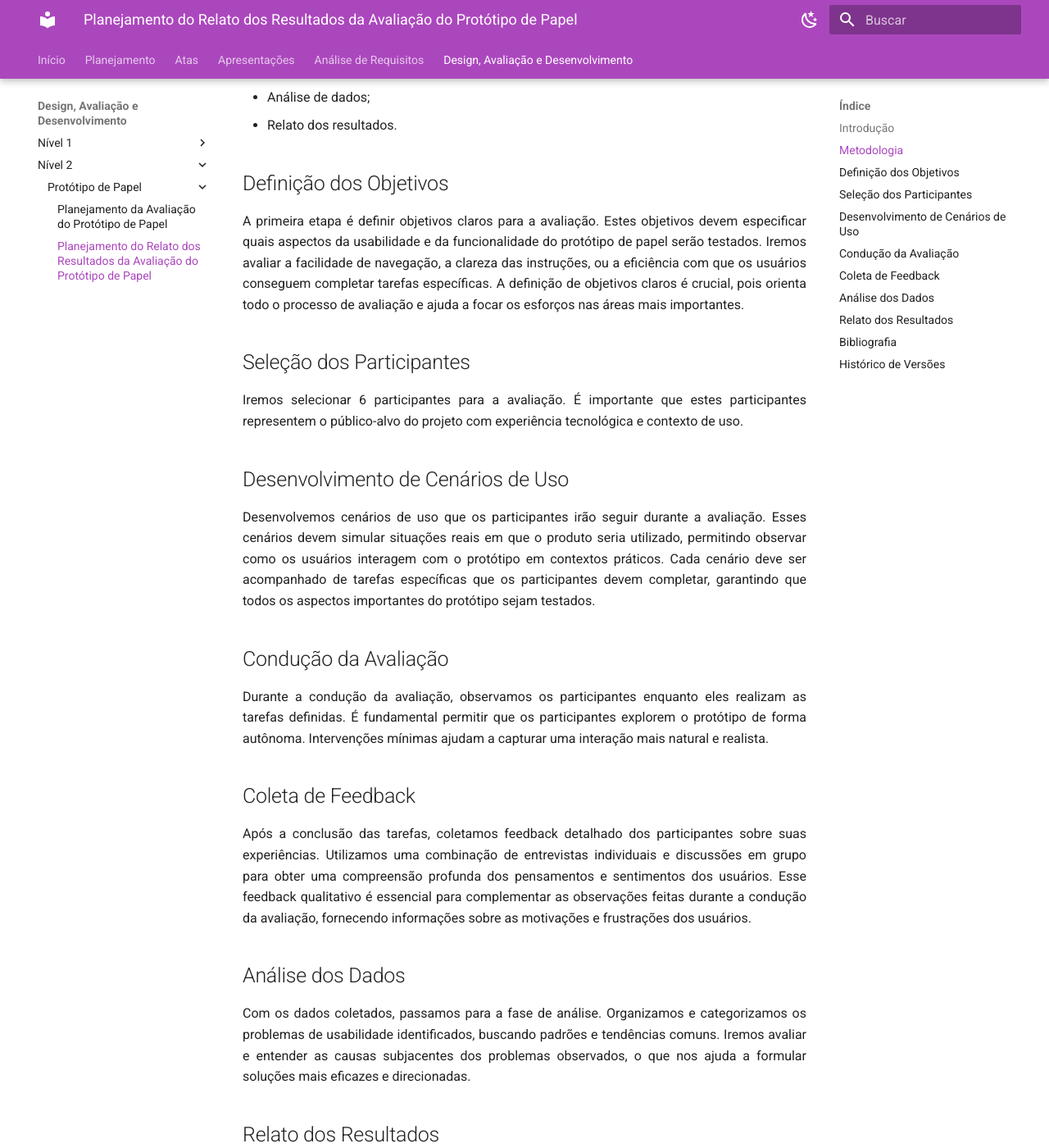
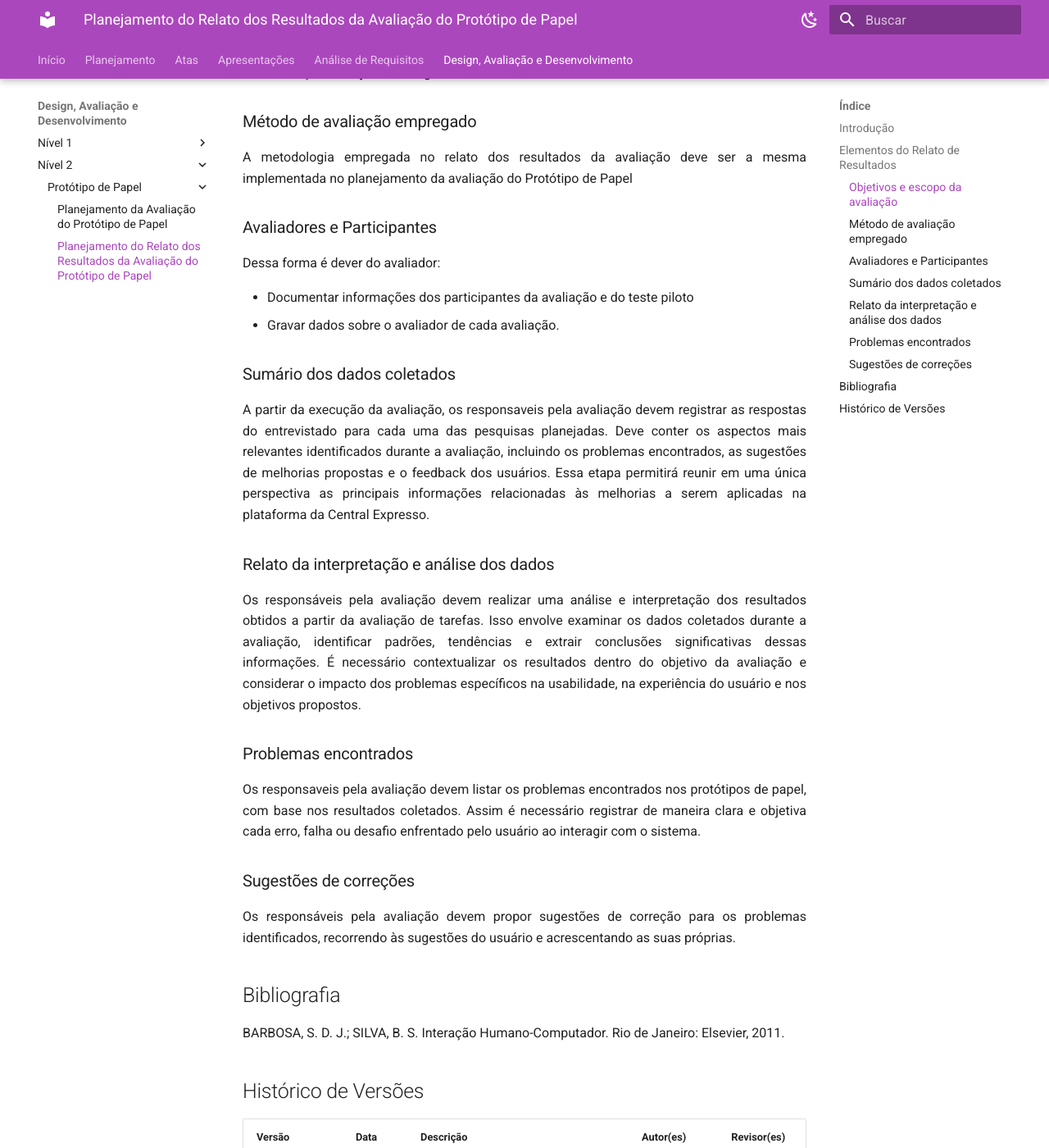
Before and after one commit to Interacao-Humano-Computador/2024.1-Grupo08, an MkDocs documentation site: the page built from docs/design_avaliacao/nivel_2/prototipo_papel/planejamento_relato.md, in a window 1280 px wide and 1400 px high, scrolled down 708 px. Shown: the whole window at 82% size. Built offline with MkDocs 1.6.1 and Material for MkDocs 9.7.7, drawn with Linux system fonts in a browser that asks for light colours; some of the changed text lies outside the part shown.

Commit message:
Co-authored-by: Pedro Henrique Fernandino <PedroHenrique061@users.noreply.github.com>

```diff
--- a/docs/design_avaliacao/nivel_2/prototipo_papel/planejamento_relato.md
+++ b/docs/design_avaliacao/nivel_2/prototipo_papel/planejamento_relato.md
@@ -2,43 +2,41 @@
 
 O planejamento do relato dos resultados da avaliação de um protótipo de papel envolve a organização para obter os feedbacks e possíveis descobertas que podem acontecer durante a avaliação. Esse processo é fundamental para identificar se existem problemas de usabilidade e orientar as próximas etapas do desenvolvimento do projeto, garantindo que os resultados sejam comunicados de forma eficaz.
 
+## Elementos do Relato de Resultados
 
-## Metodologia
-Para a avaliação do protótipo de papel, utilizaremos uma metodologia baseada no livro "Interação Humano-Computador" de Barbosa e Silva (2010). Esta metodologia inclui:
+A partir da execução da avaliação, os responsaveis pela avaliação devem relatar os resultados levando em consideração os itens a baixo.
 
-- Definição dos objetivos;
-- Seleção dos participantes;
-- Desenvolvimento de cenário de uso;
-- Condução da avaliação;
-- Coleta de feedback;
-- Análise de dados;
-- Relato dos resultados.
+### Objetivos e escopo da avaliação
+O relato deve conter:
 
-## Definição dos Objetivos
-A primeira etapa é definir objetivos claros para a avaliação. Estes objetivos devem especificar quais aspectos da usabilidade e da funcionalidade do protótipo de papel serão testados. Iremos avaliar a facilidade de navegação, a clareza das instruções, ou a eficiência com que os usuários conseguem completar tarefas específicas. A definição de objetivos claros é crucial, pois orienta todo o processo de avaliação e ajuda a focar os esforços nas áreas mais importantes.
+* Objetivos da avaliação
+* Validação de objetivos atingidos.
 
+### Método de avaliação empregado
 
-##  Seleção dos Participantes
-Iremos selecionar 6 participantes para a avaliação. É importante que estes participantes representem o público-alvo do projeto com experiência tecnológica e contexto de uso.
+A metodologia empregada no relato dos resultados da avaliação deve ser a mesma implementada no planejamento da avaliação do Protótipo de Papel
 
+### Avaliadores e Participantes
+Dessa forma é dever do avaliador:
 
-## Desenvolvimento de Cenários de Uso
-Desenvolvemos cenários de uso que os participantes irão seguir durante a avaliação. Esses cenários devem simular situações reais em que o produto seria utilizado, permitindo observar como os usuários interagem com o protótipo em contextos práticos. Cada cenário deve ser acompanhado de tarefas específicas que os participantes devem completar, garantindo que todos os aspectos importantes do protótipo sejam testados.
+* Documentar informações dos participantes da avaliação e do  teste piloto
+* Gravar dados sobre o avaliador de cada avaliação.
 
+### Sumário dos dados coletados
 
-## Condução da Avaliação
-Durante a condução da avaliação, observamos os participantes enquanto eles realizam as tarefas definidas. É fundamental permitir que os participantes explorem o protótipo de forma autônoma. Intervenções mínimas ajudam a capturar uma interação mais natural e realista.
+A partir da execução da avaliação, os responsaveis pela avaliação devem registrar as respostas do entrevistado para cada uma das pesquisas planejadas. Deve conter os aspectos mais relevantes identificados durante a avaliação, incluindo os problemas encontrados, as sugestões de melhorias propostas e o feedback dos usuários. Essa etapa permitirá reunir em uma única perspectiva as principais informações relacionadas às melhorias a serem aplicadas na plataforma da Central Expresso.
 
-## Coleta de Feedback
-Após a conclusão das tarefas, coletamos feedback detalhado dos participantes sobre suas experiências. Utilizamos uma combinação de entrevistas individuais e discussões em grupo para obter uma compreensão profunda dos pensamentos e sentimentos dos usuários. Esse feedback qualitativo é essencial para complementar as observações feitas durante a condução da avaliação, fornecendo informações sobre as motivações e frustrações dos usuários.
+### Relato da interpretação e análise dos dados
 
+Os responsáveis pela avaliação devem realizar uma análise e interpretação dos resultados obtidos a partir da avaliação de tarefas. Isso envolve examinar os dados coletados durante a avaliação, identificar padrões, tendências e extrair conclusões significativas dessas informações. É necessário contextualizar os resultados dentro do objetivo da avaliação e considerar o impacto dos problemas específicos na usabilidade, na experiência do usuário e nos objetivos propostos.
 
-## Análise dos Dados
-Com os dados coletados, passamos para a fase de análise. Organizamos e categorizamos os problemas de usabilidade identificados, buscando padrões e tendências comuns. Iremos avaliar e entender as causas subjacentes dos problemas observados, o que nos ajuda a formular soluções mais eficazes e direcionadas.
+### Problemas encontrados
 
+Os responsaveis pela avaliação devem listar os problemas encontrados nos protótipos de papel, com base nos resultados coletados. Assim é necessário registrar de maneira clara e objetiva cada  erro, falha ou desafio enfrentado pelo usuário ao interagir com o sistema.
 
-## Relato dos Resultados
-Por fim, elaboramos um relatório detalhado dos resultados da avaliação. Este relatório deve ser claro, organizado e acessível a todos os membros da equipe de desenvolvimento. Incluímos uma descrição dos problemas de usabilidade encontrados, exemplos específicos de feedback dos usuários, e recomendações concretas para melhorias. O relatório deve também destacar os pontos fortes do protótipo, reconhecendo os aspectos que funcionam bem e que podem ser mantidos ou ampliados nas iterações futuras. A clareza e a organização do relatório são essenciais para garantir que as descobertas sejam compreendidas e aplicadas de maneira eficaz.
+### Sugestões de correções
+
+Os responsáveis pela avaliação devem  propor sugestões de correção para os problemas identificados, recorrendo às sugestões do usuário e acrescentando as suas próprias.
 
 
 ## Bibliografia
```
Also changed, not shown: docs/design_avaliacao/nivel_1/storyboard/planejamento_resultados.md (+1 -1 lines).
